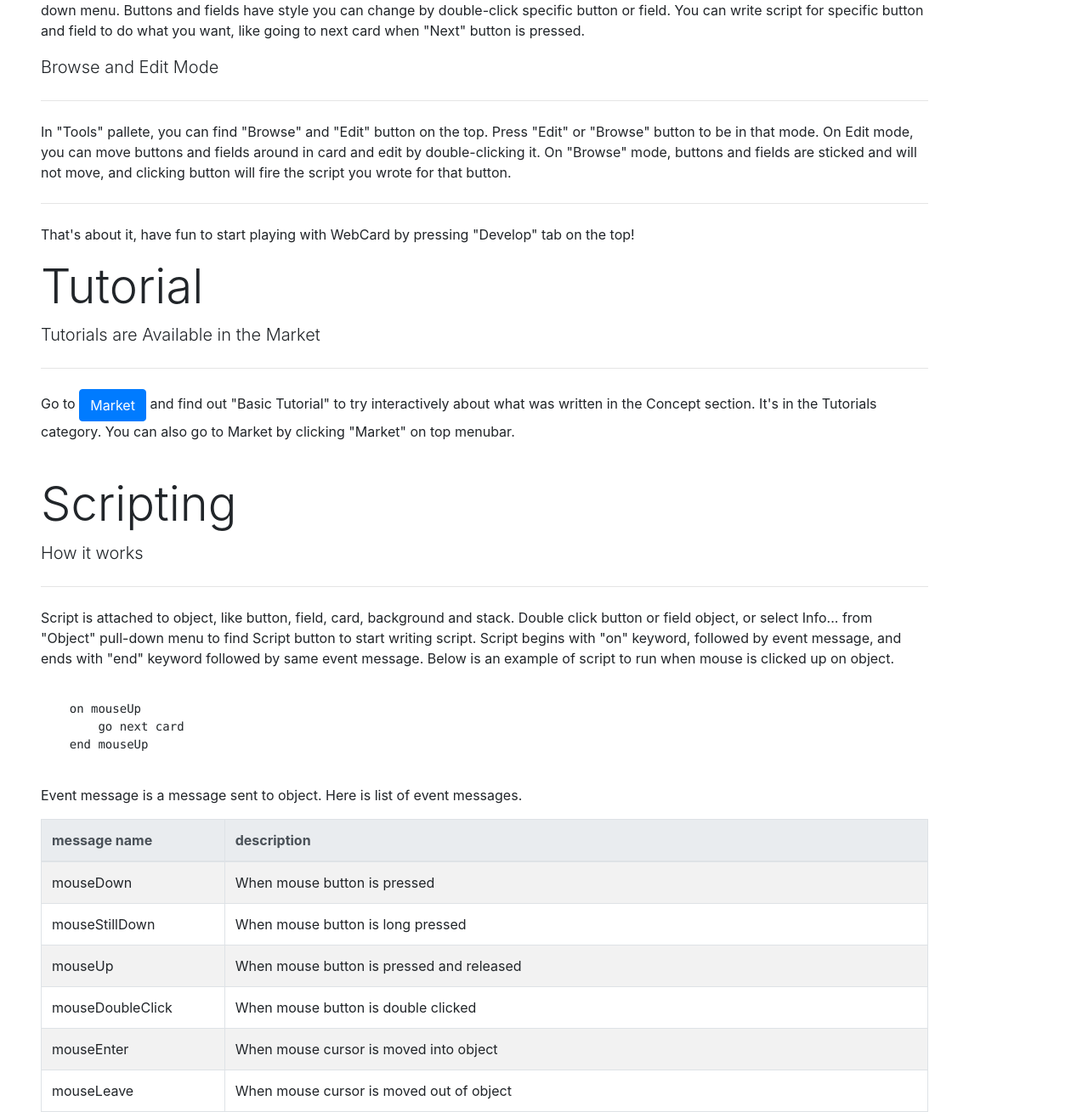
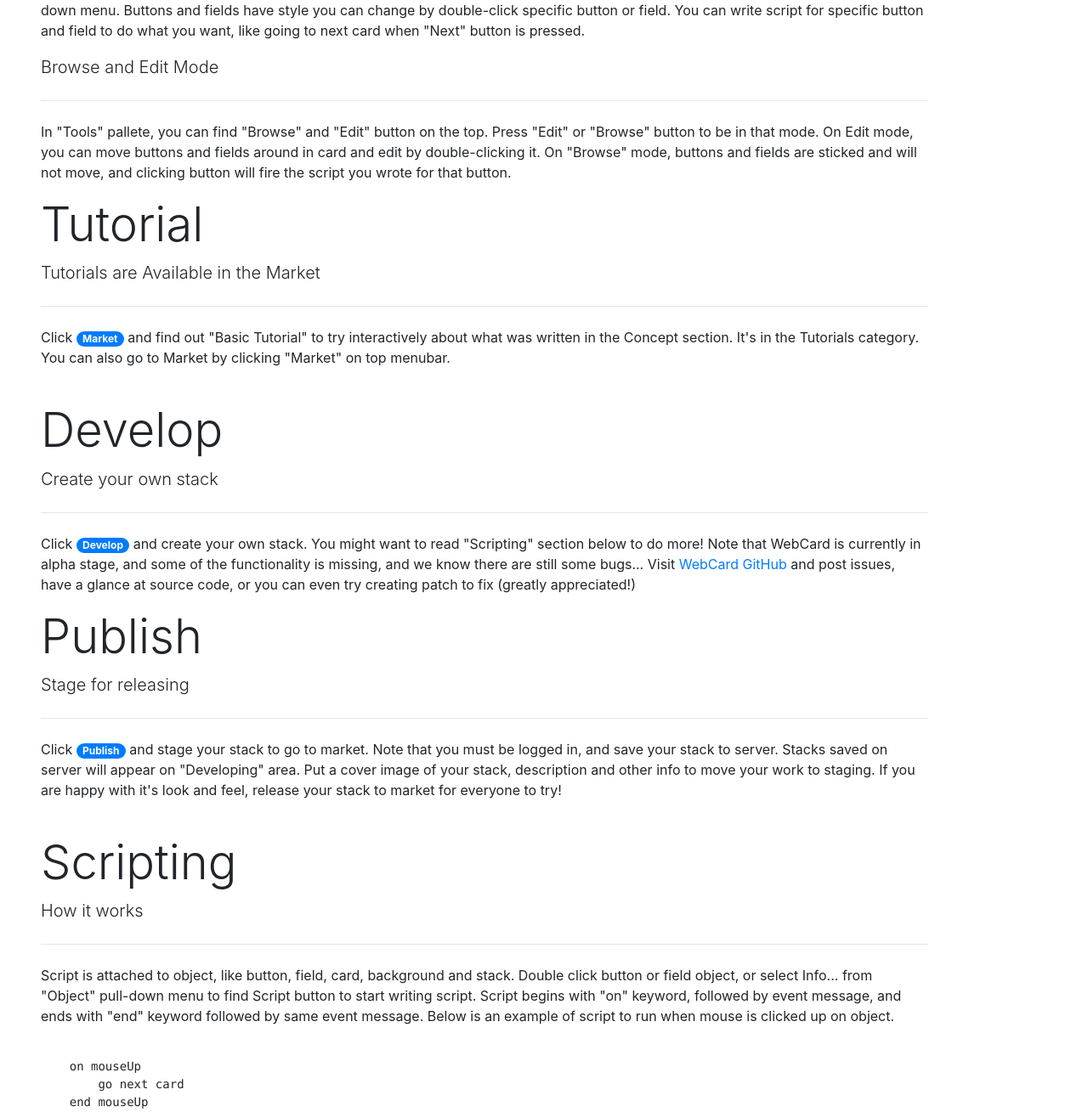
Before and after one commit to crazydreamproject/webcard, a Django app: page /documents/ in a window 1280 px wide. Shown: the part 473-1782 px from the top of the page at 85% size. Run offline with Django 3.2, Linux system fonts and the light colour scheme; some libraries are stand-ins or nearby versions.

Commit message:
Add devel and publish info.

```diff
--- a/backend/django/webcard/templates/pages/documents.html
+++ b/backend/django/webcard/templates/pages/documents.html
@@ -25,16 +25,31 @@
         On Edit mode, you can move buttons and fields around in card and edit by
         double-clicking it. On "Browse" mode, buttons and fields are sticked and will not move, and clicking button will fire the script you wrote for that button.
         </p>
-        <hr class="my-4">
-        <p>
-        That's about it, have fun to start playing with WebCard by pressing "Develop" tab on the top!
-        </p>
         <h1 class="display-4">Tutorial</h1>
         <p class="lead">Tutorials are Available in the Market</p>
         <hr class="my-4">
         <p>
-        Go to <a class="btn btn-primary" href="{% url 'packages:market' %}" role="button">Market</a> and find out "Basic Tutorial" to try interactively
+        Click <a class="badge badge-pill badge-primary" href="{% url 'packages:market' %}" >Market</a> and find out "Basic Tutorial" to try interactively
         about what was written in the Concept section. It's in the Tutorials category. You can also go to Market by clicking "Market" on top menubar.
+        </p>
+        <br>
+        <h1 class="display-4">Develop</h1>
+        <p class="lead">Create your own stack</p>
+        <hr class="my-4">
+        <p>
+        Click <a class="badge badge-pill badge-primary" href="{% url 'editor:index' %}" >Develop</a> and create your own stack.
+        You might want to read "Scripting" section below to do more! Note that WebCard is currently in alpha stage, and some of the functionality is
+        missing, and we know there are still some bugs... Visit <a href="https://github.com/crazydreamproject/webcard" >WebCard GitHub</a> and post
+        issues, have a glance at source code, or you can even try creating patch to fix (greatly appreciated!)
+        </p>
+        <h1 class="display-4">Publish</h1>
+        <p class="lead">Stage for releasing</p>
+        <hr class="my-4">
+        <p>
+        Click <a class="badge badge-pill badge-primary" href="{% url 'packages:publish' %}" >Publish</a> and stage your stack to go to market.
+        Note that you must be logged in, and save your stack to server. Stacks saved on server will appear on "Developing" area. Put a
+        cover image of your stack, description and other info to move your work to staging. If you are happy with it's look and feel,
+        release your stack to market for everyone to try!
         </p>
         <br>
         <h1 class="display-4">Scripting</h1>
```
